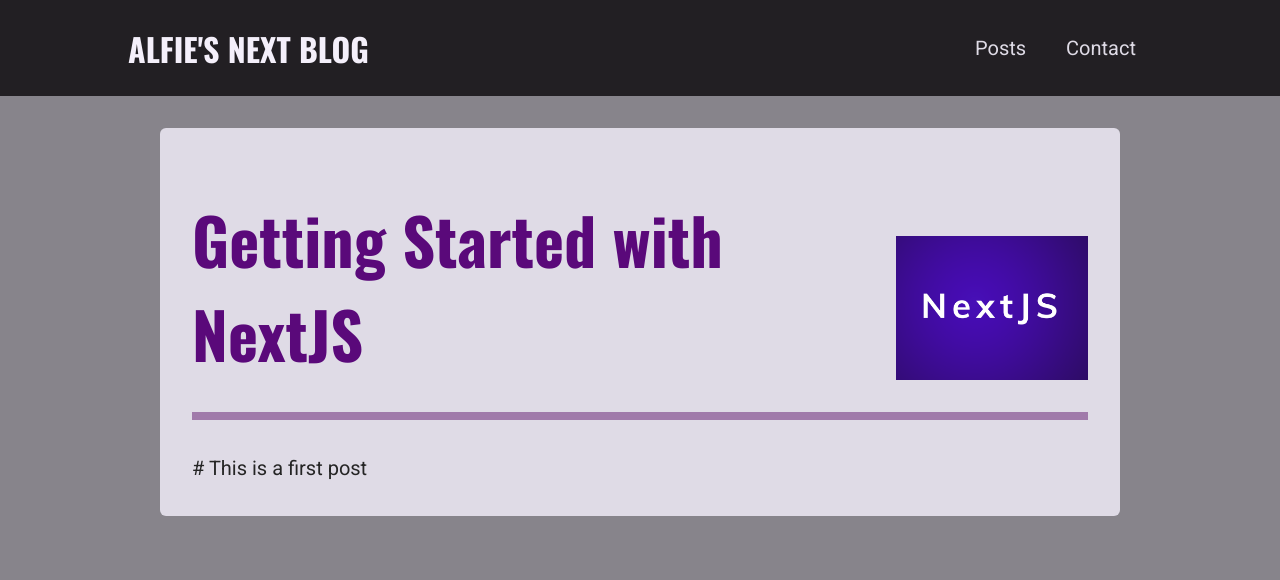
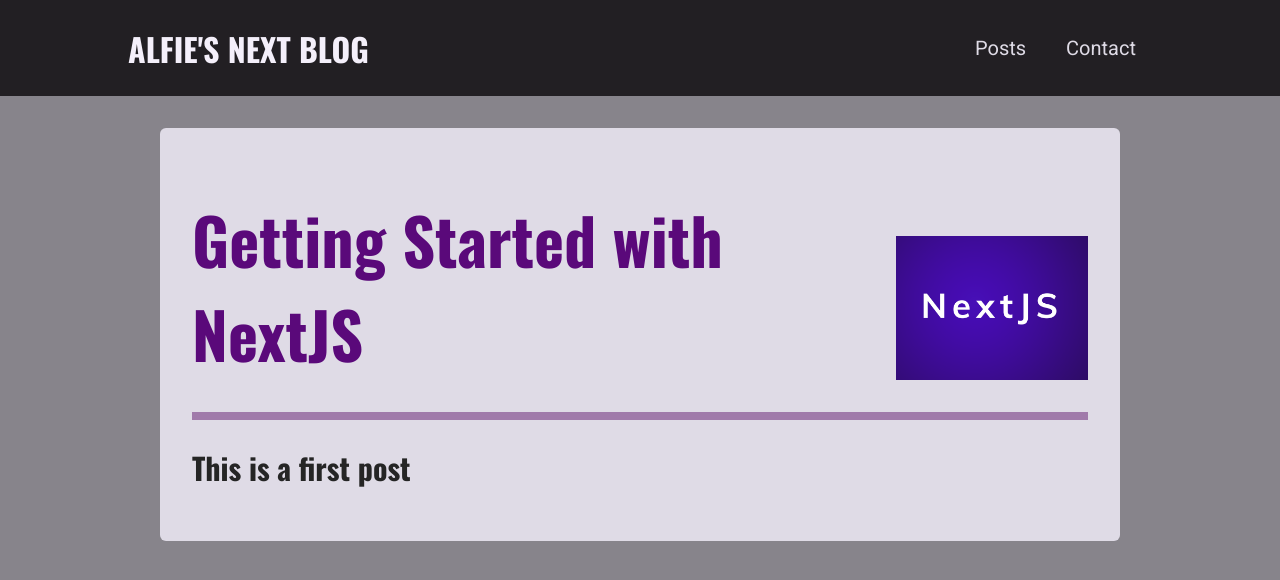
Before and after one commit to alfie1104/next-blog, a Next.js app: page /posts/getting-started-with-nextjs in a window 1280 px wide. Shown: the top 580 px of the page. Built offline with nearby package versions, Linux system fonts and the light colour scheme.

Commit message:
feat(post-content.js, react-markdown module): install react-markdown to translate markdown to react

```diff
--- a/components/posts/post-detail/post-content.js
+++ b/components/posts/post-detail/post-content.js
@@ -1,3 +1,4 @@
+import ReactMarkdown from "react-markdown";
 import classes from "./post-content.module.css";
 import PostHeader from "./post-header";
 
@@ -16,7 +17,7 @@ function PostContent() {
   return (
     <article className={classes.content}>
       <PostHeader title={DUMMY_POST.title} image={imagePath} />
-      {DUMMY_POST.content}
+      <ReactMarkdown>{DUMMY_POST.content}</ReactMarkdown>
     </article>
   );
 }
--- a/package.json
+++ b/package.json
@@ -11,7 +11,8 @@
   "dependencies": {
     "next": "12.1.6",
     "react": "18.1.0",
-    "react-dom": "18.1.0"
+    "react-dom": "18.1.0",
+    "react-markdown": "^8.0.3"
   },
   "devDependencies": {
     "cz-conventional-changelog": "^3.3.0",
```
Also changed, not shown: 1 other file (tests, documents, lock files or other folders).
